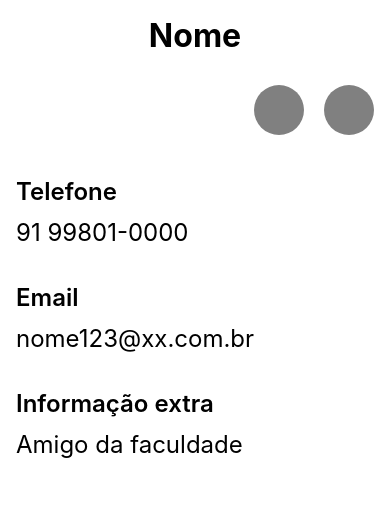
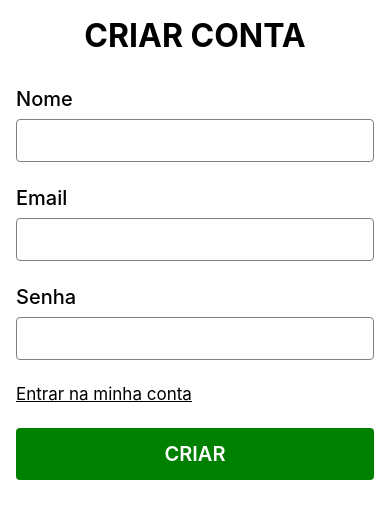
Before and after one commit to GabrielLaminas/app-tel, a React Native app: screen /Conta in a window 390 px wide. Shown: the top 518 px of the page. Built offline with nearby package versions, Linux system fonts and the light colour scheme.

Commit message:
Ajuste acessibilidade em formulários

```diff
--- a/App.js
+++ b/App.js
@@ -7,7 +7,7 @@ import ContatoUsuario from "./src/Pages/ContatoUsuario/ContatoUsuario.js";
 
 const App = () => {
   return (
-    <ContatoUsuario />
+    <Conta />
   );
 };
 
--- a/src/Pages/Conta/Conta.js
+++ b/src/Pages/Conta/Conta.js
@@ -14,20 +14,26 @@ function Conta() {
 
             <ContainerInput>
                <View>
-                  <TextLabel>Nome</TextLabel>
+                  <TextLabel nativeID="formLabelNome">Nome</TextLabel>
                   <Input
+                     accessibilityLabel="input"
+                     accessibilityLabelledBy="formLabelNome"
                   />
                </View>
 
                <View>
-                  <TextLabel>Email</TextLabel>
+                  <TextLabel nativeID="formLabelEmail">Email</TextLabel>
                   <Input
+                     accessibilityLabel="input"
+                     accessibilityLabelledBy="formLabelEmail"
                   />
                </View>
 
                <View>
-                  <TextLabel>Senha</TextLabel>
+                  <TextLabel nativeID="formLabelSenha">Senha</TextLabel>
                   <Input
+                     accessibilityLabel="input"
+                     accessibilityLabelledBy="formLabelSenha"
                   />
                </View>
             </ContainerInput>
--- a/src/Pages/Login/Login.js
+++ b/src/Pages/Login/Login.js
@@ -17,14 +17,18 @@ function Login() {
 
          <ContainerInput>
             <View>
-               <TextLabel>Email</TextLabel>
+               <TextLabel nativeID="formLabelEmail">Email</TextLabel>
                <Input
+                  accessibilityLabel="input"
+                  accessibilityLabelledBy="formLabelEmail"
                />
             </View>
 
             <View>
-               <TextLabel>Senha</TextLabel>
+               <TextLabel nativeID="formLabelSenha">Senha</TextLabel>
                <Input
+                  accessibilityLabel="input"
+                  accessibilityLabelledBy="formLabelSenha"
                />
             </View>
          </ContainerInput>
```
